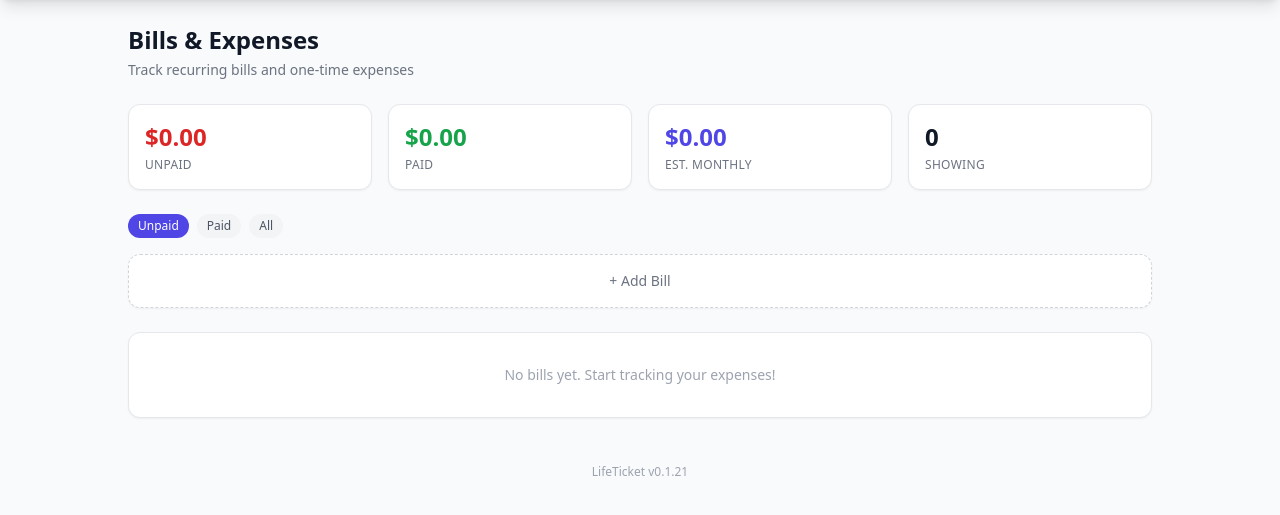
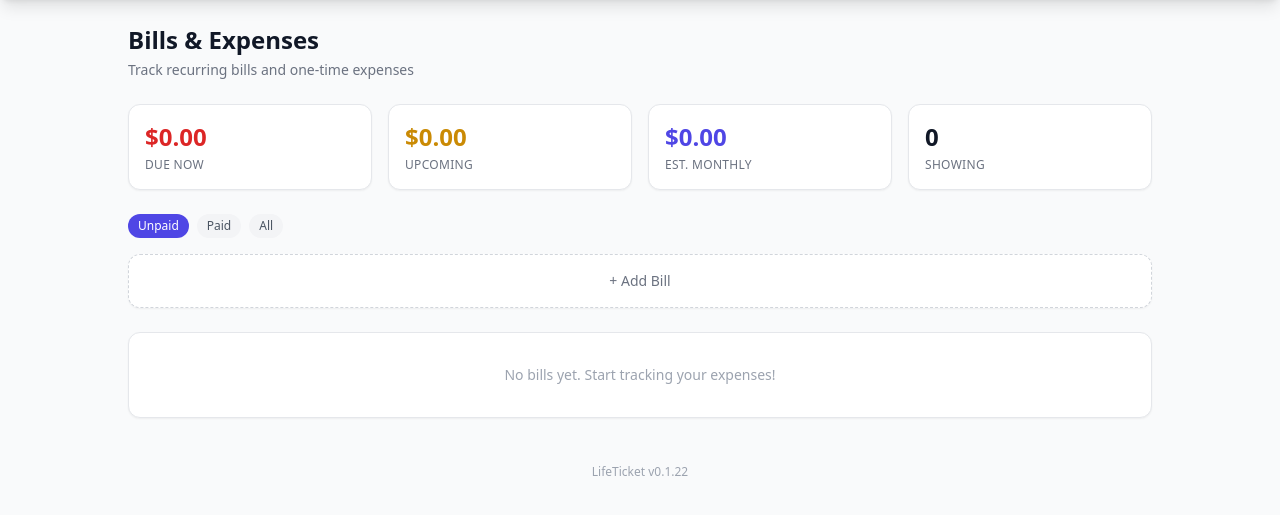
Before and after one commit to null-works/LifeTicket, a Flask app: page /bills in a window 1280 px wide. Shown: the part 56-571 px from the top of the page. Run offline with Flask 3, Linux system fonts and the light colour scheme; the visitor is signed in with stand-in values (Sample User, id 1); data comes from the database, SQL or seed files in the repository; data that the repository does not hold is empty; some libraries are stand-ins or nearby versions.

Commit message:
Fix bill summary: split into Due Now vs Upcoming (v0.1.22)
Recurring bills auto-reset to unpaid after payment, so the old
"Unpaid" total incorrectly counted future bills you already paid
for this cycle. Now:
- "Due Now" = only bills due today or overdue
- "Upcoming" = bills with future due dates (not yet due)

https://claude.ai/code/session_01Y2CDthvb85pCfhHsXnCotP

```diff
--- a/app/routes.py
+++ b/app/routes.py
@@ -499,8 +499,9 @@ def bills():
     bills_list = query.order_by(Bill.due_date.asc().nullslast(), Bill.name).all()
 
     all_bills = Bill.query.all()
-    total_unpaid = sum(b.amount for b in all_bills if not b.paid)
-    total_paid_amount = sum(b.amount for b in all_bills if b.paid)
+    today = date.today()
+    total_due_now = sum(b.amount for b in all_bills if not b.paid and b.due_date and b.due_date <= today)
+    total_upcoming = sum(b.amount for b in all_bills if not b.paid and (not b.due_date or b.due_date > today))
 
     # Monthly cost estimate based on frequency
     freq_multiplier = {"weekly": 4.33, "biweekly": 2.17, "monthly": 1, "quarterly": 1/3, "yearly": 1/12, "once": 0}
@@ -511,8 +512,8 @@ def bills():
         bills=bills_list,
         bill_frequencies=BILL_FREQUENCIES,
         show=show,
-        total_unpaid=total_unpaid,
-        total_paid=total_paid_amount,
+        total_due_now=total_due_now,
+        total_upcoming=total_upcoming,
         monthly_estimate=monthly_estimate,
         editing=None,
     )
@@ -544,8 +545,9 @@ def bill_edit(bill_id):
     bills_list = query.order_by(Bill.due_date.asc().nullslast(), Bill.name).all()
 
     all_bills = Bill.query.all()
-    total_unpaid = sum(b.amount for b in all_bills if not b.paid)
-    total_paid_amount = sum(b.amount for b in all_bills if b.paid)
+    today = date.today()
+    total_due_now = sum(b.amount for b in all_bills if not b.paid and b.due_date and b.due_date <= today)
+    total_upcoming = sum(b.amount for b in all_bills if not b.paid and (not b.due_date or b.due_date > today))
 
     freq_multiplier = {"weekly": 4.33, "biweekly": 2.17, "monthly": 1, "quarterly": 1/3, "yearly": 1/12, "once": 0}
     monthly_estimate = sum(b.amount * freq_multiplier.get(b.frequency, 0) for b in all_bills if not b.paid or b.is_recurring)
@@ -555,8 +557,8 @@ def bill_edit(bill_id):
         bills=bills_list,
         bill_frequencies=BILL_FREQUENCIES,
         show=show,
-        total_unpaid=total_unpaid,
-        total_paid=total_paid_amount,
+        total_due_now=total_due_now,
+        total_upcoming=total_upcoming,
         monthly_estimate=monthly_estimate,
         editing=bill,
     )
--- a/app/templates/bills.html
+++ b/app/templates/bills.html
@@ -14,12 +14,12 @@
     <!-- Summary Cards -->
     <div class="grid grid-cols-2 sm:grid-cols-4 gap-4 mb-6">
         <div class="bg-white dark:bg-gray-800 rounded-xl shadow-sm border dark:border-gray-700 p-4">
-            <div class="text-2xl font-bold text-red-600 dark:text-red-400">${{ "%.2f" | format(total_unpaid) }}</div>
-            <div class="text-xs text-gray-500 dark:text-gray-400 uppercase tracking-wide mt-1">Unpaid</div>
+            <div class="text-2xl font-bold text-red-600 dark:text-red-400">${{ "%.2f" | format(total_due_now) }}</div>
+            <div class="text-xs text-gray-500 dark:text-gray-400 uppercase tracking-wide mt-1">Due Now</div>
         </div>
         <div class="bg-white dark:bg-gray-800 rounded-xl shadow-sm border dark:border-gray-700 p-4">
-            <div class="text-2xl font-bold text-green-600 dark:text-green-400">${{ "%.2f" | format(total_paid) }}</div>
-            <div class="text-xs text-gray-500 dark:text-gray-400 uppercase tracking-wide mt-1">Paid</div>
+            <div class="text-2xl font-bold text-yellow-600 dark:text-yellow-400">${{ "%.2f" | format(total_upcoming) }}</div>
+            <div class="text-xs text-gray-500 dark:text-gray-400 uppercase tracking-wide mt-1">Upcoming</div>
         </div>
         <div class="bg-white dark:bg-gray-800 rounded-xl shadow-sm border dark:border-gray-700 p-4">
             <div class="text-2xl font-bold text-brand-600 dark:text-brand-200">${{ "%.2f" | format(monthly_estimate) }}</div>
--- a/app/version.py
+++ b/app/version.py
@@ -1 +1 @@
-VERSION = "0.1.21"
+VERSION = "0.1.22"
```
